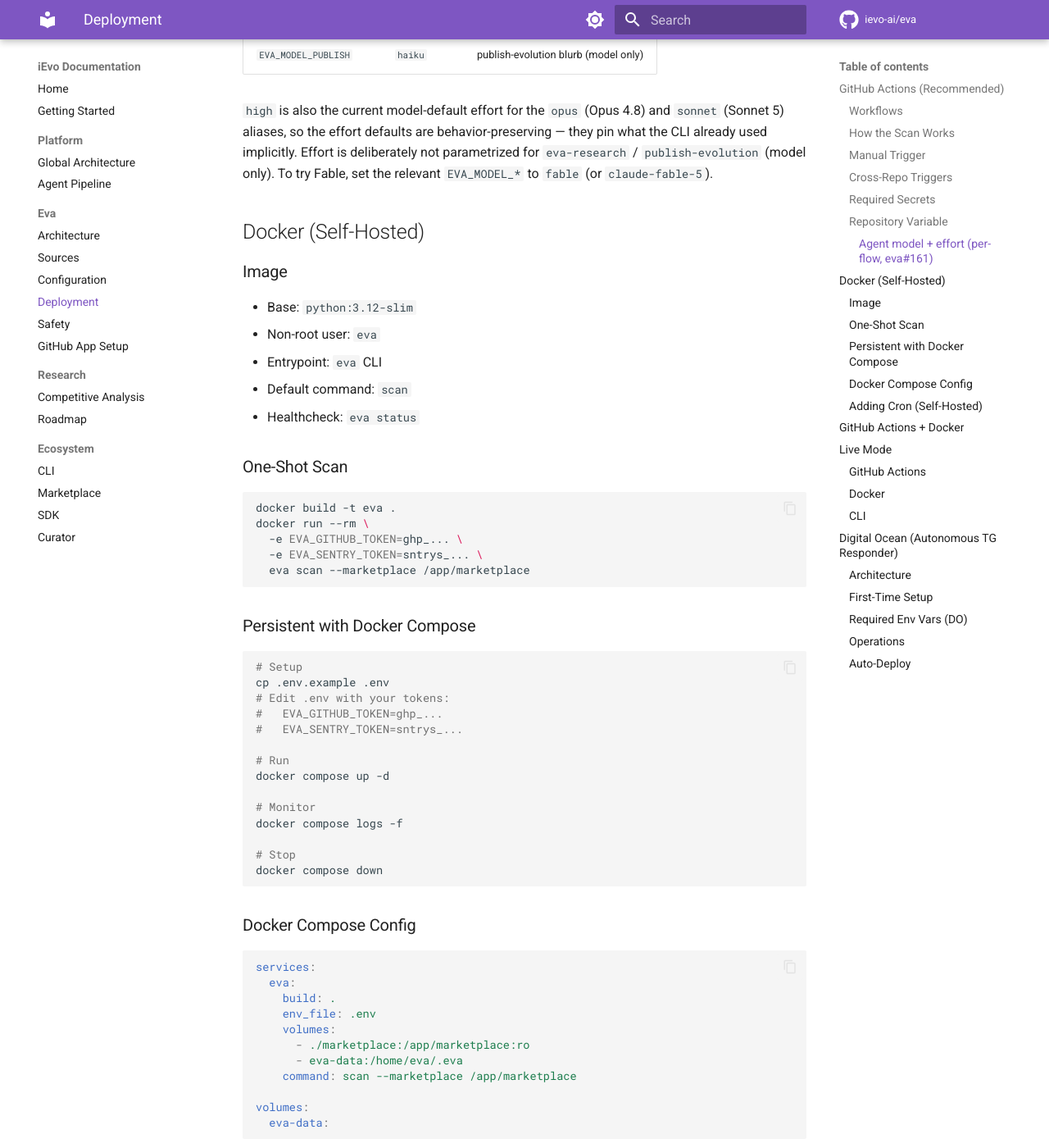
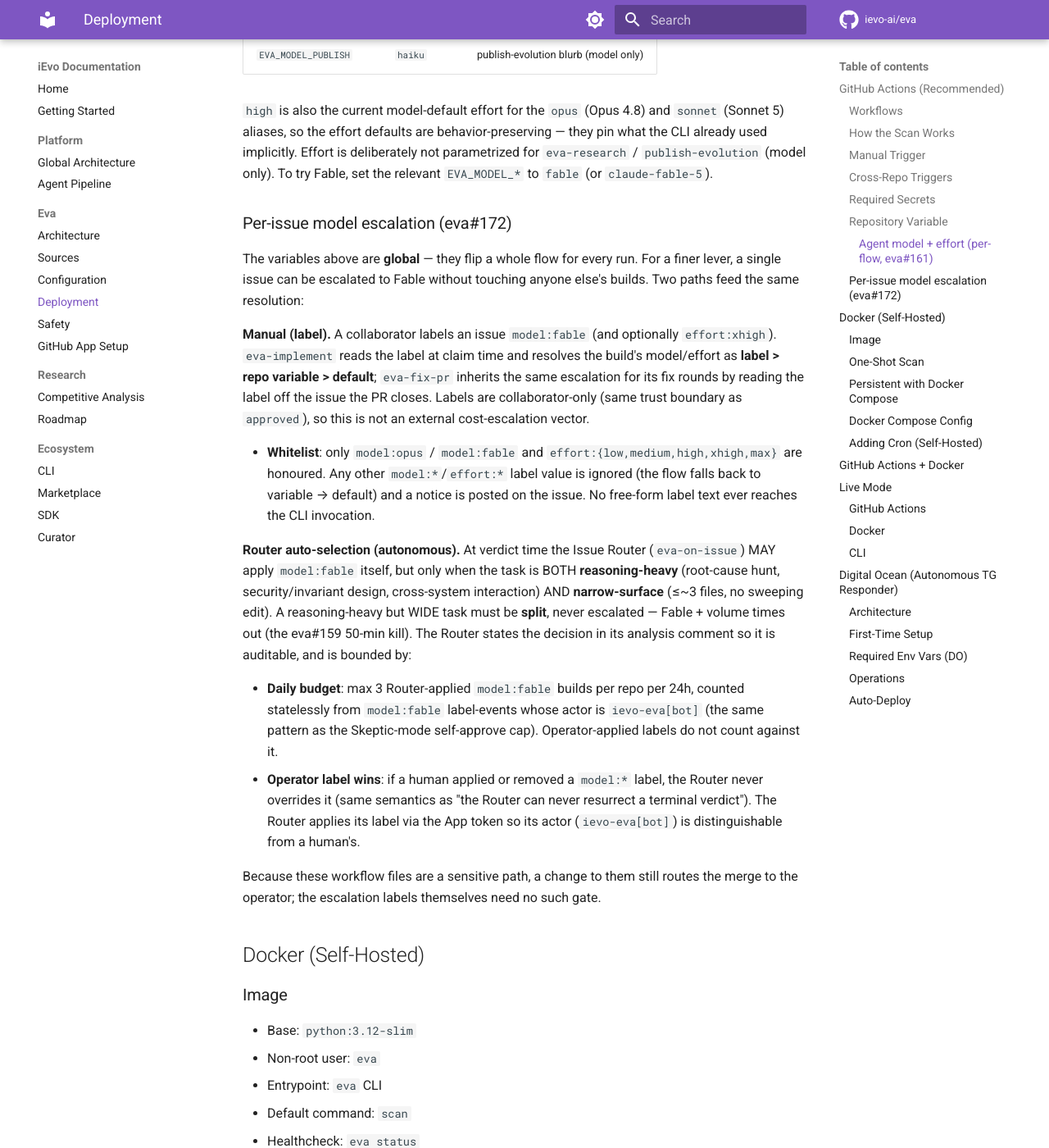
Before and after one commit to ievo-ai/eva, an MkDocs documentation site: the page built from docs/deployment.md, in a window 1280 px wide and 1400 px high, scrolled down 2778 px. Shown: the whole window at 82% size. Built offline with MkDocs 1.6.1 and Material for MkDocs 9.7.7, drawn with Linux system fonts in a browser that asks for light colours; comment, search, counter and statistics services are not loaded.

Commit message:
ci: per-issue model escalation — model:fable label + Router auto-selection (#172) (#174)
* ci: per-issue model escalation — model:fable label (manual + Router auto-selection)

Add a per-issue escalation layer on top of the global eva#161 model/effort
variables:

- eva-implement.yml / eva-fix-pr.yml: a Resolve step reads model:*/effort:*
  labels and resolves the build's model/effort as LABEL > repo VARIABLE >
  DEFAULT. Only whitelisted literals (model:opus|fable,
  effort:low|medium|high|xhigh|max) reach the CLI; anything else is ignored +
  a notice is posted. eva-fix-pr inherits the escalation from the issue the PR
  closes (closingIssuesReferences). No label present -> byte-for-byte the
  eva#161 behaviour.
- eva-on-issue.yml (Router): Step 6.5 MAY auto-apply model:fable on an
  implement verdict when the task is reasoning-heavy AND narrow-surface,
  stating the decision in the analysis comment. Bounded by a stateless 24h cap
  of 3 (model:fable label-events by ievo-eva[bot], same pattern as the skeptic
  self-approve cap) and 'operator label wins' (a human-applied/removed model:*
  label is never overridden). Applied via the App token so its actor is
  distinguishable from a human's.
- docs/deployment.md: runbook note (whitelist, narrow-scope requirement, cap).

Closes #172

Co-Authored-By: iEVO Eva <noreply@ievo.ai>

* review: address iEvo skill-pass findings on the eva#172 diff

deep-review:
- Router race: apply model:fable BEFORE approved. approved fires the
  eva-implement build immediately (issues:[labeled]) and that build reads the
  model:* label at claim time, so the escalation label must already be present
  or it is silently lost. Reordered Step 6.5 to run before the approved edit in
  both the new-issue (Step 6) and re-triage (R7) paths.
- eva-implement resolve: add the same '|| echo []' fallback eva-fix-pr already
  has, so a transient gh/API hiccup degrades to var||default instead of aborting
  an otherwise-healthy build (pre-#172 model/effort had zero API calls).

vuln-scan (CWE-116, low): strip backticks from the unrecognized label value
before rendering it in the 'Eva model-escalation notice' comment, so it can't
break out of the inline-code span for markdown/@-mention spoofing. The resolved
--model/--effort operands are unaffected (fixed whitelist literals).

Co-Authored-By: iEVO Eva <noreply@ievo.ai>

---------

Co-authored-by: claude[bot] <41898282+claude[bot]@users.noreply.github.com>
Co-authored-by: iEVO Eva <noreply@ievo.ai>

```diff
--- a/docs/deployment.md
+++ b/docs/deployment.md
@@ -102,6 +102,44 @@ is one of `low` / `medium` / `high` / `xhigh` / `max`.
 pin what the CLI already used implicitly. Effort is deliberately not parametrized
 for `eva-research` / `publish-evolution` (model only). To try Fable, set the
 relevant `EVA_MODEL_*` to `fable` (or `claude-fable-5`).
+
+### Per-issue model escalation (eva#172)
+
+The variables above are **global** — they flip a whole flow for every run. For a
+finer lever, a single issue can be escalated to Fable without touching anyone
+else's builds. Two paths feed the same resolution:
+
+**Manual (label).** A collaborator labels an issue `model:fable` (and optionally
+`effort:xhigh`). `eva-implement` reads the label at claim time and resolves the
+build's model/effort as **label > repo variable > default**; `eva-fix-pr`
+inherits the same escalation for its fix rounds by reading the label off the
+issue the PR closes. Labels are collaborator-only (same trust boundary as
+`approved`), so this is not an external cost-escalation vector.
+
+- **Whitelist**: only `model:opus` / `model:fable` and
+  `effort:{low,medium,high,xhigh,max}` are honoured. Any other `model:*`/`effort:*`
+  label value is ignored (the flow falls back to variable → default) and a notice
+  is posted on the issue. No free-form label text ever reaches the CLI invocation.
+
+**Router auto-selection (autonomous).** At verdict time the Issue Router
+(`eva-on-issue`) MAY apply `model:fable` itself, but only when the task is BOTH
+**reasoning-heavy** (root-cause hunt, security/invariant design, cross-system
+interaction) AND **narrow-surface** (≤~3 files, no sweeping edit). A
+reasoning-heavy but WIDE task must be **split**, never escalated — Fable + volume
+times out (the eva#159 50-min kill). The Router states the decision in its
+analysis comment so it is auditable, and is bounded by:
+
+- **Daily budget**: max 3 Router-applied `model:fable` builds per repo per 24h,
+  counted statelessly from `model:fable` label-events whose actor is
+  `ievo-eva[bot]` (the same pattern as the Skeptic-mode self-approve cap).
+  Operator-applied labels do not count against it.
+- **Operator label wins**: if a human applied or removed a `model:*` label, the
+  Router never overrides it (same semantics as "the Router can never resurrect a
+  terminal verdict"). The Router applies its label via the App token so its
+  actor (`ievo-eva[bot]`) is distinguishable from a human's.
+
+Because these workflow files are a sensitive path, a change to them still routes
+the merge to the operator; the escalation labels themselves need no such gate.
 
 ## Docker (Self-Hosted)
 
```
Also changed, not shown: 3 other files.
